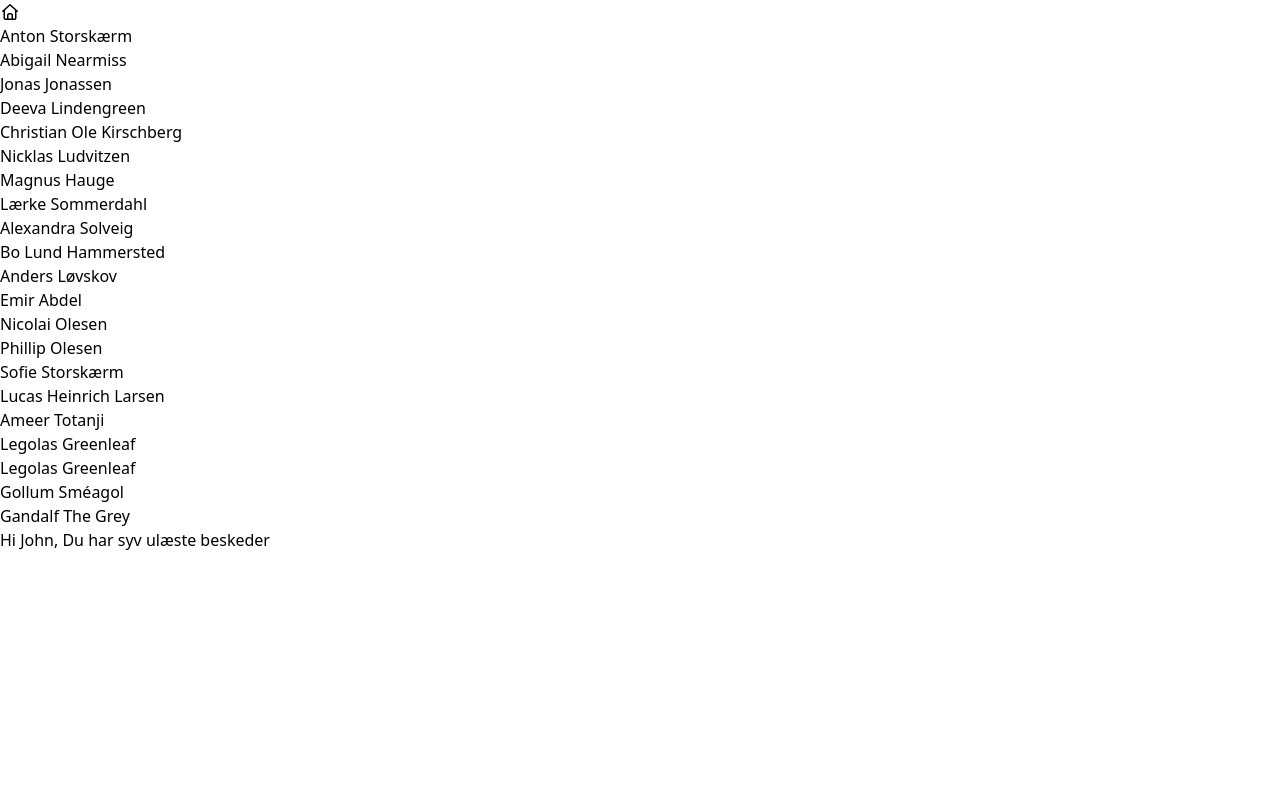
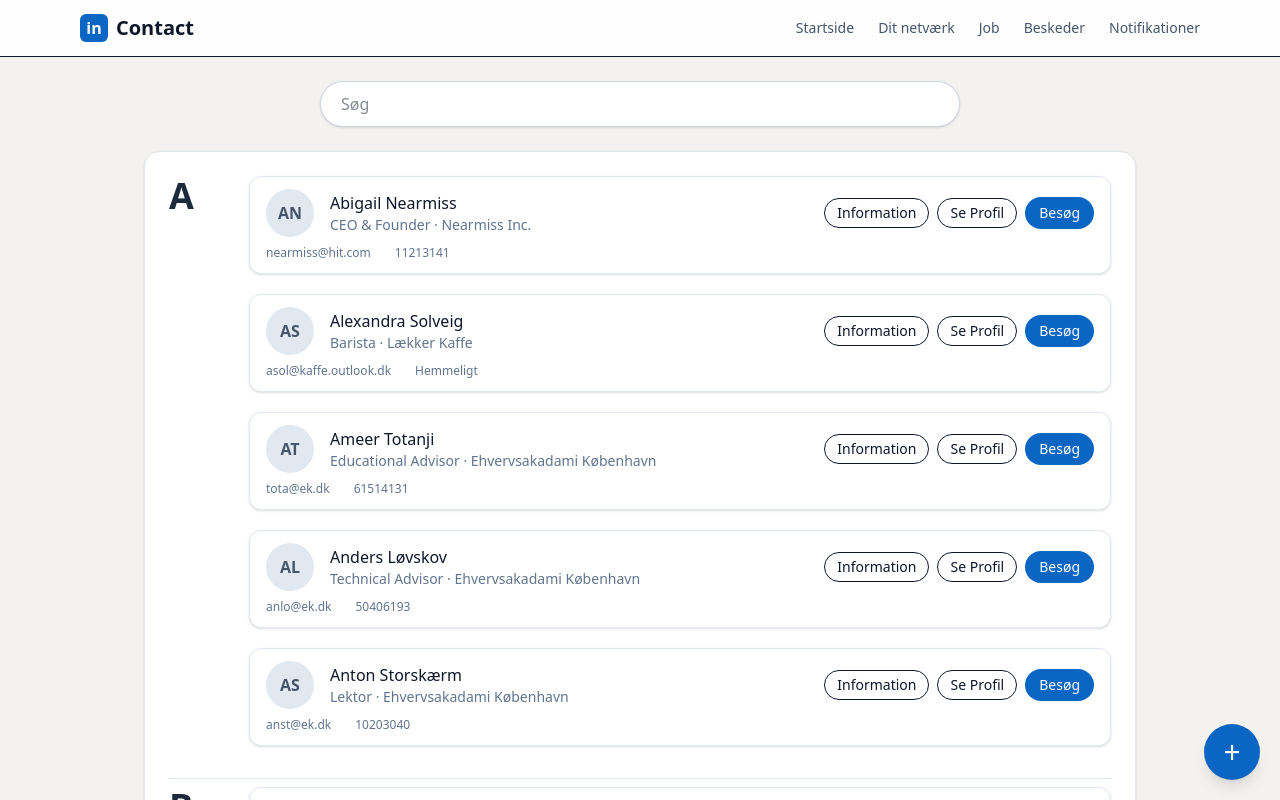
Before and after one commit to GrayThomsen/ContactBook, a React (Vite) app: page / in a window 1280 px wide. Shown: the top 800 px of the page. Built offline with nearby package versions, Linux system fonts and the light colour scheme.

Commit message:
modified with chatgpt, big extension to app.jsx, not divided yet.

```diff
--- a/src/App.jsx
+++ b/src/App.jsx
@@ -1,7 +1,6 @@
 import { FontAwesomeIcon } from "@fortawesome/react-fontawesome";
 import { faHouse } from "@fortawesome/free-regular-svg-icons";
 
-import { useState } from "react";
 import reactLogo from "./assets/react.svg";
 import viteLogo from "/vite.svg";
 import "./App.css";
@@ -10,16 +9,183 @@ import { Button } from "../welcome";
 import ContactList from "../contacts";
 import { contacts } from "./data/contactdata";
 
-function App() {
-  const [count, setCount] = useState(0);
+import { useMemo, useState } from "react";
+import { contacts as seed } from "./data/contactdata";
+
+const fullName = (c) => `${c.firstname} ${c.lastname}`.trim();
+const initials = (c) =>
+  fullName(c)
+    .split(" ")
+    .map((p) => p[0])
+    .join("")
+    .toUpperCase();
+
+export default function App() {
+  const [query, setQuery] = useState("");
+
+  // Filter + group by first letter of full name (as in your mockup)
+  const grouped = useMemo(() => {
+    const q = query.toLowerCase().trim();
+    const filtered = seed.filter((c) =>
+      [fullName(c), c.company, c.position, c.mail, String(c.tlf)]
+        .join(" ")
+        .toLowerCase()
+        .includes(q)
+    );
+
+    const map = new Map();
+    filtered.forEach((c) => {
+      const letter = fullName(c).charAt(0).toUpperCase();
+      if (!map.has(letter)) map.set(letter, []);
+      map.get(letter).push(c);
+    });
+
+    // Sort letters A→Z and contacts A→Z within each group
+    return Array.from(map.entries())
+      .sort(([a], [b]) => a.localeCompare(b))
+      .map(([letter, list]) => [
+        letter,
+        list.sort((a, b) => fullName(a).localeCompare(fullName(b))),
+      ]);
+  }, [query]);
 
   return (
-    <>
-      <FontAwesomeIcon icon={faHouse} />
-      <ContactList contacts={contacts} />
-      <Welcome name="John" message="Du har syv ulæste beskeder" />
-    </>
+    <div className="min-h-screen bg-[#F3F2EF] text-slate-900">
+      {/* Top Bar (LinkedIn-ish) */}
+      <header className="sticky top-0 z-10 bg-white/90 backdrop-blur border-b">
+        <div className="mx-auto max-w-6xl px-4 h-14 flex items-center justify-between">
+          <div className="flex items-center gap-2">
+            <div className="h-7 w-7 rounded-[6px] bg-[#0A66C2] text-white grid place-items-center font-bold">
+              in
+            </div>
+            <span className="text-xl font-semibold">Contact</span>
+          </div>
+
+          <nav className="hidden md:flex items-center gap-6 text-sm text-slate-600">
+            <span className="hover:text-slate-900 cursor-pointer">
+              Startside
+            </span>
+            <span className="hover:text-slate-900 cursor-pointer">
+              Dit netværk
+            </span>
+            <span className="hover:text-slate-900 cursor-pointer">Job</span>
+            <span className="hover:text-slate-900 cursor-pointer">
+              Beskeder
+            </span>
+            <span className="hover:text-slate-900 cursor-pointer">
+              Notifikationer
+            </span>
+          </nav>
+        </div>
+      </header>
+
+      {/* Search */}
+      <div className="mx-auto max-w-2xl px-4 py-6">
+        <input
+          value={query}
+          onChange={(e) => setQuery(e.target.value)}
+          placeholder="Søg"
+          className="w-full rounded-full border border-slate-300 bg-white px-5 py-2.5 shadow-sm focus:outline-none focus:ring-2 focus:ring-[#0A66C2]"
+        />
+      </div>
+
+      {/* Grouped contact list */}
+      <main className="mx-auto max-w-5xl px-4 pb-24">
+        <div className="rounded-2xl bg-white shadow-sm border border-slate-200 p-4 md:p-6">
+          {grouped.length === 0 && (
+            <div className="text-center py-16 text-slate-500">
+              Ingen kontakter matcher din søgning.
+            </div>
+          )}
+
+          {grouped.map(([letter, list]) => (
+            <section
+              key={letter}
+              className="grid grid-cols-[2.5rem_1fr] md:grid-cols-[3.5rem_1fr] gap-4 md:gap-6"
+            >
+              {/* Letter rail */}
+              <div className="relative">
+                {/* Remove Sticky */}
+                <div className="sticky top-20">
+                  <span className="text-3xl md:text-4xl font-semibold text-slate-800">
+                    {letter}
+                  </span>
+                </div>
+              </div>
+
+              {/* Cards for this letter */}
+              <div className="space-y-4 md:space-y-5">
+                {list.map((c) => (
+                  <article
+                    key={c.id}
+                    className="rounded-xl border border-slate-200 bg-white px-4 py-3 shadow-sm hover:shadow-md transition"
+                  >
+                    <div className="flex items-center gap-3 md:gap-4">
+                      {/* Avatar with initials */}
+                      <div className="h-12 w-12 rounded-full bg-slate-200 grid place-items-center text-slate-600 font-semibold">
+                        {initials(c)}
+                      </div>
+
+                      {/* Main info */}
+                      <div className="min-w-0 flex-1">
+                        <h3 className="text-[15px] md:text-base font-medium truncate">
+                          {fullName(c)}
+                        </h3>
+                        <p className="text-xs md:text-sm text-slate-500 truncate">
+                          {c.position} · {c.company}
+                        </p>
+                      </div>
+
+                      {/* Actions (hook your overlay later) */}
+                      <div className="flex items-center gap-2">
+                        <button
+                          type="button"
+                          className="hidden sm:inline-flex items-center rounded-full border px-3 py-1 text-xs md:text-sm hover:bg-slate-50"
+                          // onClick={() => openOverlay(c.id)}
+                        >
+                          Information
+                        </button>
+                        <button
+                          type="button"
+                          className="hidden sm:inline-flex items-center rounded-full border px-3 py-1 text-xs md:text-sm hover:bg-slate-50"
+                        >
+                          Se Profil
+                        </button>
+                        <button
+                          type="button"
+                          className="inline-flex items-center rounded-full bg-[#0A66C2] px-3.5 py-1.5 text-xs md:text-sm font-medium text-white hover:bg-[#004182] transition"
+                        >
+                          Besøg
+                        </button>
+                      </div>
+                    </div>
+
+                    {/* Optional second row with contact metadata */}
+                    <div className="mt-2 flex flex-wrap gap-x-6 gap-y-1 text-xs text-slate-500">
+                      <a className="hover:underline" href={`mailto:${c.mail}`}>
+                        {c.mail}
+                      </a>
+                      <span>{c.tlf}</span>
+                    </div>
+                  </article>
+                ))}
+              </div>
+
+              {/* Divider between groups */}
+              <div className="col-span-full my-2 border-b border-slate-200" />
+            </section>
+          ))}
+        </div>
+      </main>
+
+      {/* Floating Add Button (visual) */}
+      <button
+        type="button"
+        title="Tilføj kontakt"
+        className="fixed right-5 bottom-5 h-14 w-14 rounded-full bg-[#0A66C2] text-white text-3xl leading-[3.5rem] shadow-lg hover:bg-[#004182] transition"
+      >
+        +
+      </button>
+    </div>
   );
 }
-
-export default App;
--- a/src/data/contactdata.js
+++ b/src/data/contactdata.js
@@ -154,12 +154,12 @@ export const contacts = [
   },
   {
     id: 17,
-    firstname: "Legolas",
-    lastname: "Greenleaf",
-    mail: "legolas@tolkien.org",
-    tlf: "33333333",
+    firstname: "Frodo",
+    lastname: "Baggins",
+    mail: "bigbaggins@tolkien.org",
+    tlf: "51763920",
     company: "Fellowship of the Ring",
-    position: "Archer",
+    position: "Ringbearer",
   },
   {
     id: 18,
```
